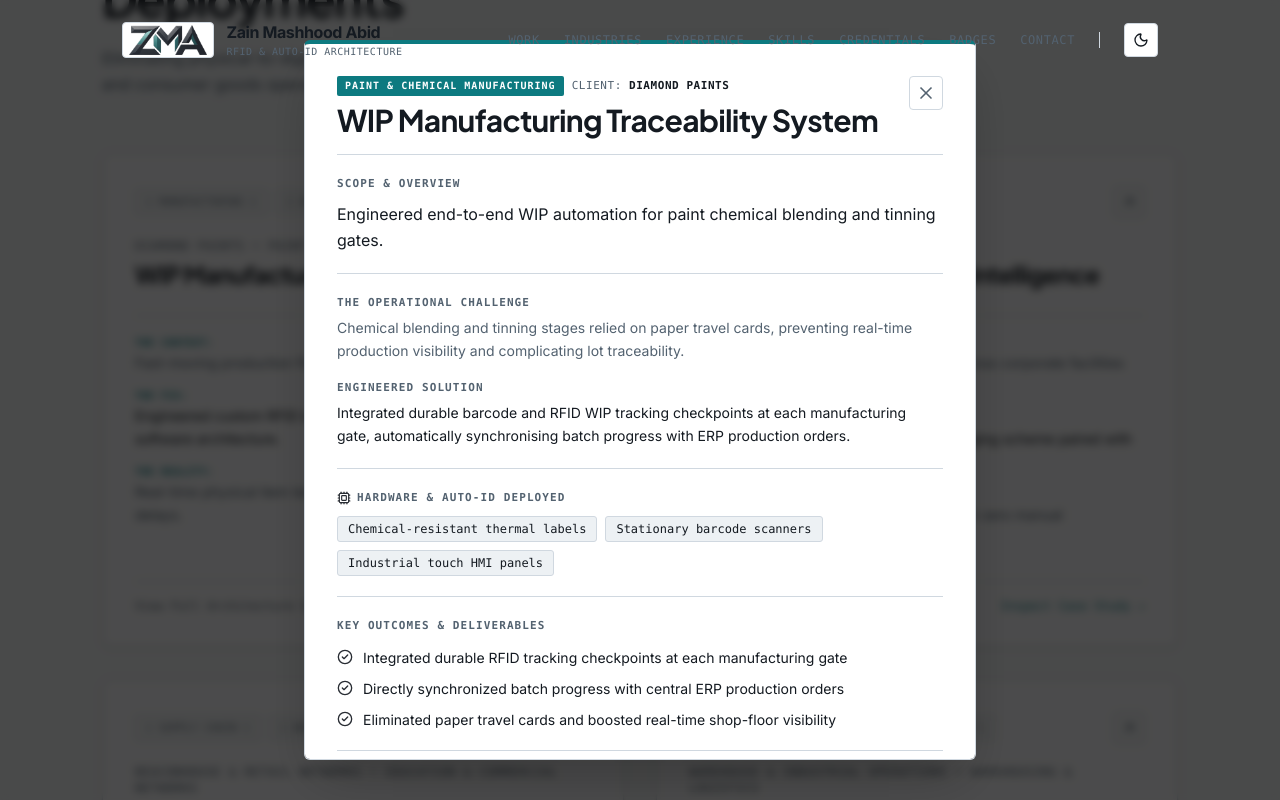
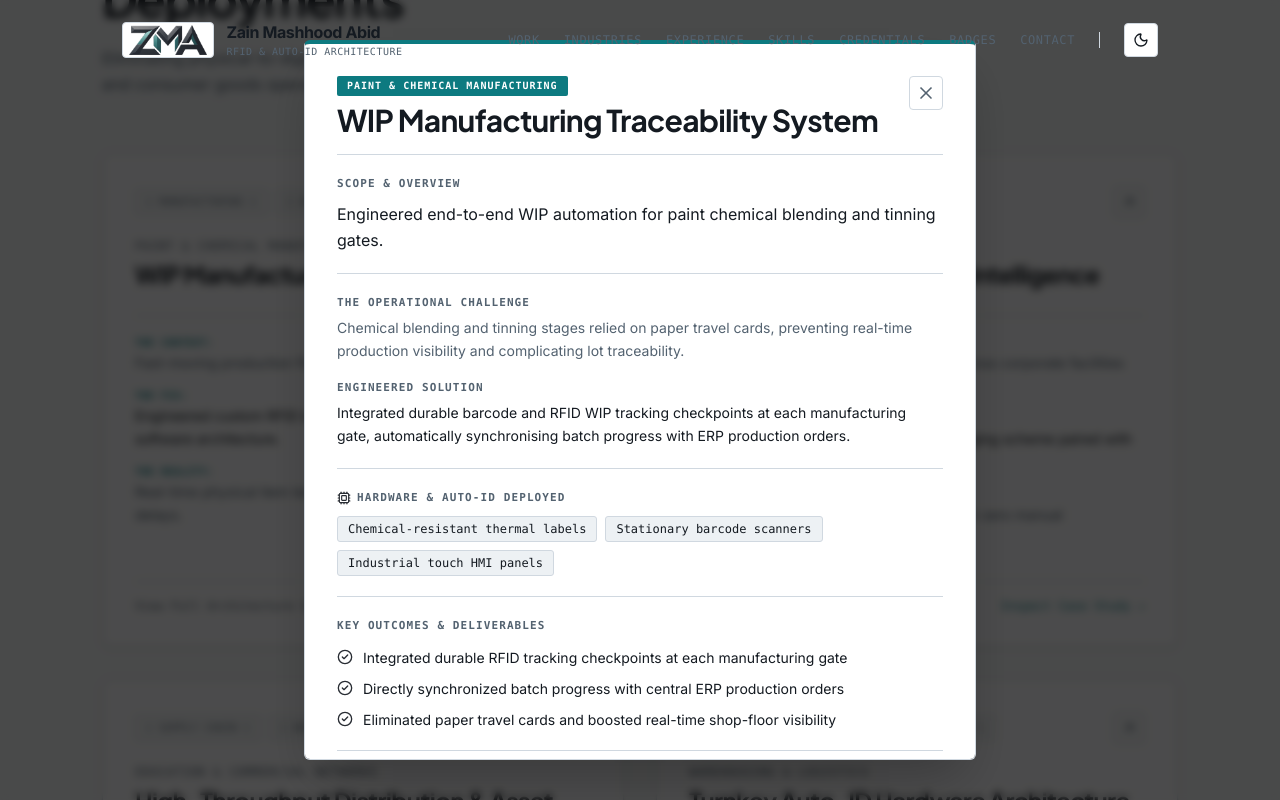
Before and after one commit to zainmabid/myportfolio, a React (Vite) app: page / in a window 1280 px wide. Both pictures are taken after a click on the element 363 px from the left and 2389 px from the top of the page. Shown: the part 1989-2789 px from the top of the page. Built offline with nearby package versions, Linux system fonts and the light colour scheme.

Commit message:
fix(projects): remove client names from case study cards and modal dialog

```diff
--- a/src/components/ProjectModal.tsx
+++ b/src/components/ProjectModal.tsx
@@ -43,11 +43,8 @@ export const ProjectModal: React.FC<ProjectModalProps> = ({ project, onClose })
         <div className="flex items-start justify-between gap-4 pb-4 border-b border-[var(--line)]">
           <div>
             <div className="flex items-center gap-2 mb-1.5">
-              <span className="font-mono text-[10px] uppercase tracking-widest px-2 py-0.5 rounded-[2px] bg-[var(--accent)] text-[var(--accent-fg)] font-bold">
+              <span className="font-mono text-[10px] uppercase tracking-widest px-2.5 py-0.5 rounded-[2px] bg-[var(--accent)] text-[var(--accent-fg)] font-bold">
                 {project.industry}
-              </span>
-              <span className="font-mono text-[11px] uppercase tracking-wider text-[var(--muted)]">
-                Client: <strong className="text-[var(--ink)]">{project.client}</strong>
               </span>
             </div>
             <h2 id="modal-project-title" className="font-heading text-2xl sm:text-3xl font-bold tracking-tight text-[var(--ink)]">
--- a/src/components/Projects.tsx
+++ b/src/components/Projects.tsx
@@ -51,10 +51,10 @@ export const Projects: React.FC = () => {
                   </div>
                 </div>
 
-                {/* Title & Client */}
+                {/* Title & Industry Domain */}
                 <div className="mb-6">
                   <span className="text-xs text-[var(--muted)] font-mono uppercase tracking-wider block mb-1">
-                    {project.client} • {project.industry}
+                    {project.industry}
                   </span>
                   <h3 className="font-heading text-xl sm:text-2xl font-bold text-[var(--ink)] group-hover:text-[var(--ink)] tracking-tight leading-snug">
                     {project.title}
```
